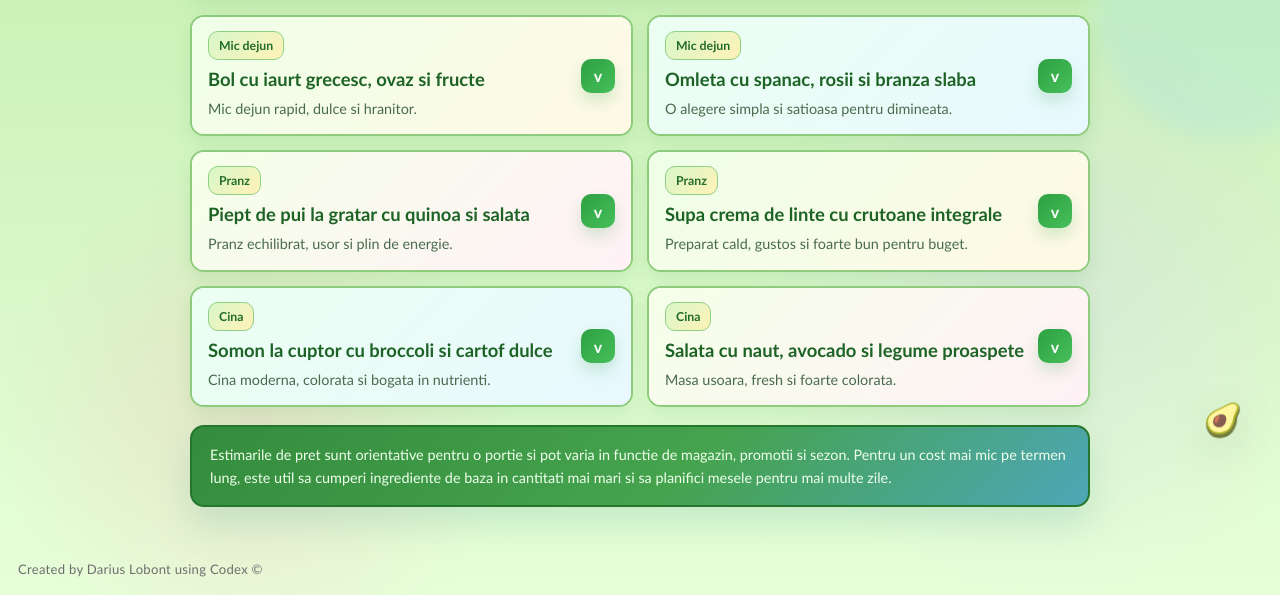
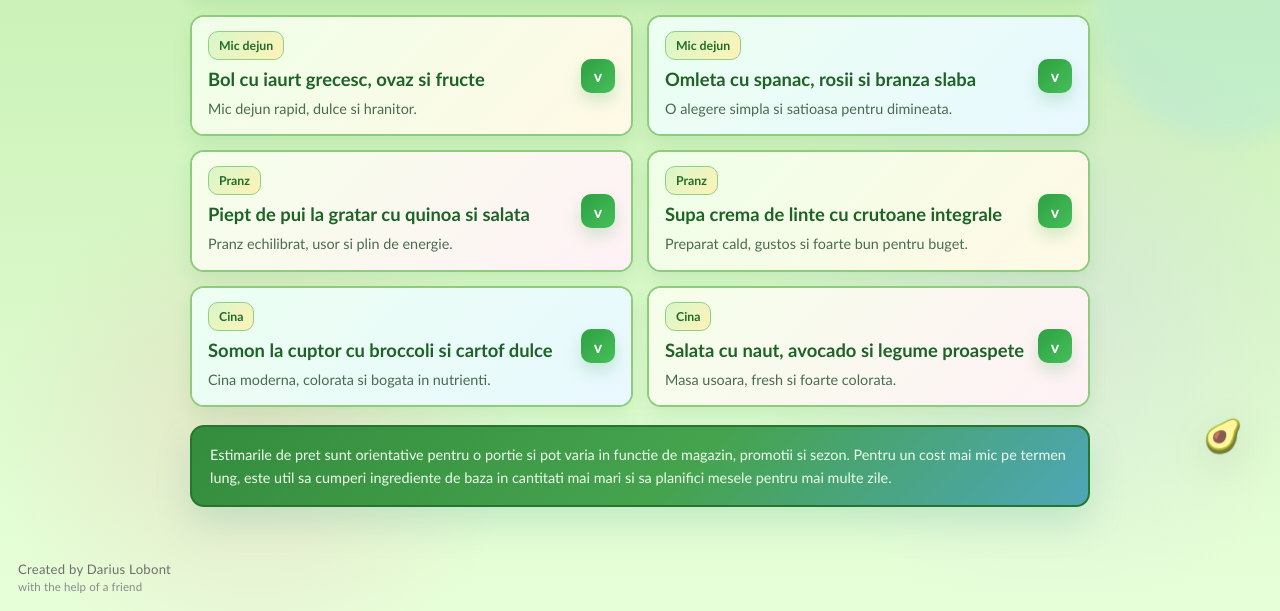
Before and after one commit to beatzgaming12-glitch/Meniu, a plain HTML site: page index.html in a window 1280 px wide. Shown: the part 593-1204 px from the top of the page. Drawn offline with Linux system fonts and the light colour scheme.

Commit message:
Update credit text

```diff
--- a/index.html
+++ b/index.html
@@ -491,6 +491,14 @@
       animation: fadeLift 1s ease both 0.4s;
     }
 
+    .credit small {
+      display: block;
+      margin-top: 3px;
+      font-size: 0.72rem;
+      color: #8a8a8a;
+      letter-spacing: 0.01em;
+    }
+
     .cursor-orb,
     .cursor-trail-dot {
       position: fixed;
@@ -898,7 +906,7 @@
     </section>
   </main>
 
-  <p class="credit">Created by Darius Lobont using Codex &copy;</p>
+  <p class="credit">Created by Darius Lobont<small>with the help of a friend</small></p>
   <div class="cursor-orb" aria-hidden="true"></div>
   <div class="cursor-trail-dot" aria-hidden="true"></div>
   <div class="cursor-trail-dot" aria-hidden="true"></div>
```
